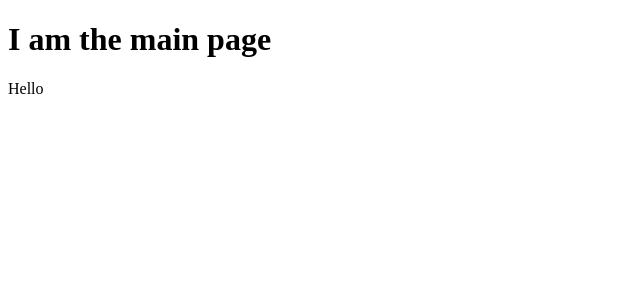
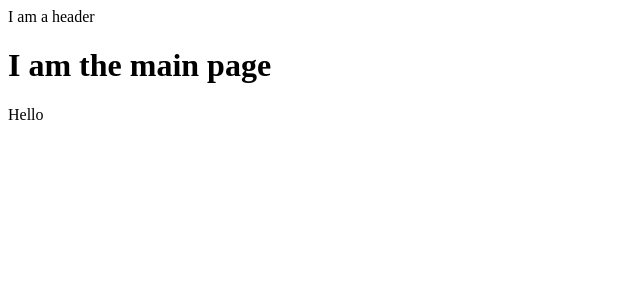
Before and after one commit to flo20/shopping-site, a Next.js app in the folder frontend/: page / in a window 1280 px wide. Shown: the top 300 px of the page, without its empty margins (0-640 px from the left). Built offline with nearby package versions, Linux system fonts and the light colour scheme.

Commit message:
Add Header

```diff
--- /dev/null
+++ b/frontend/components/Header.js
@@ -0,0 +1,5 @@
+import React from 'react';
+
+export default function Header() {
+  return <header>I am a header</header>;
+}
--- a/frontend/components/Page.js
+++ b/frontend/components/Page.js
@@ -1,9 +1,11 @@
 import React from 'react';
 import PropTypes from 'prop-types';
+import Header from './Header';
 
 export default function Page({ children }) {
   return (
     <div>
+      <Header />
       <h1>I am the main page</h1>
       {children}
     </div>
--- a/frontend/pages/_documents.js
+++ b/frontend/pages/_documents.js
@@ -4,7 +4,7 @@ export default class Mydocument extends Document {
   render() {
     return (
       <Html>
-        <Head />
+        <Head lang="en" />
         <body>
           <Main />
           <NextScripts />
```
